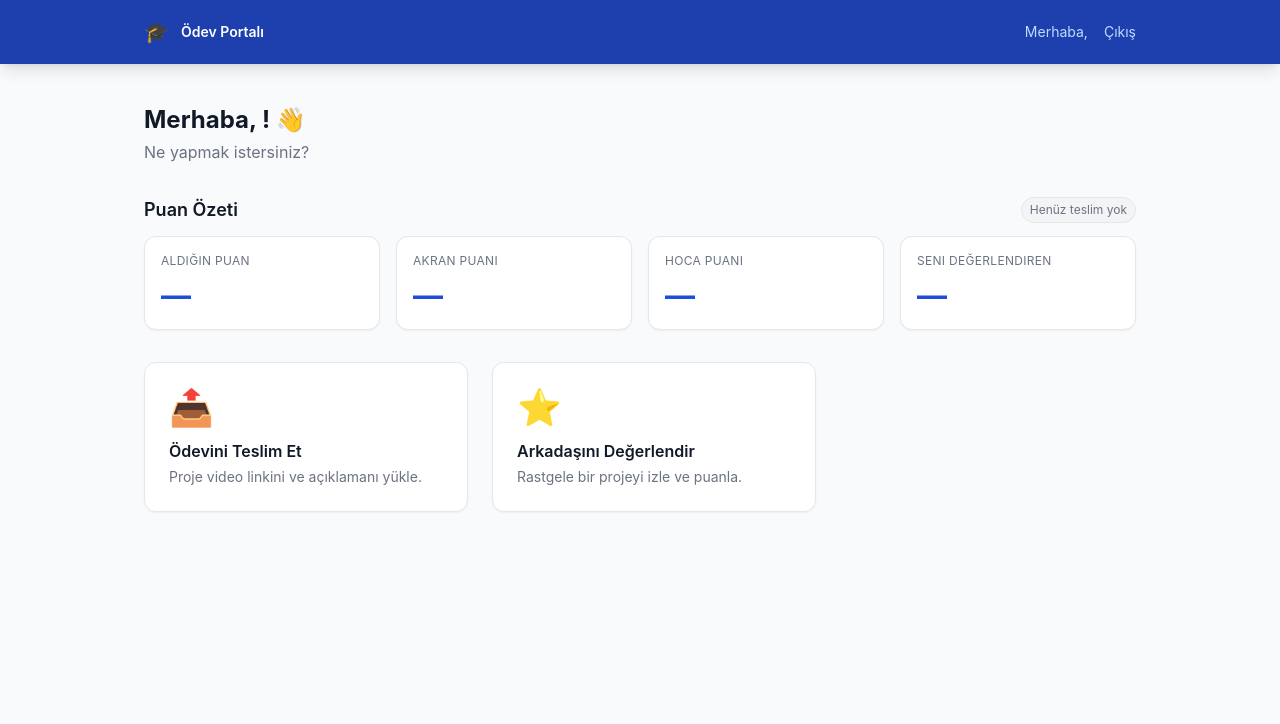
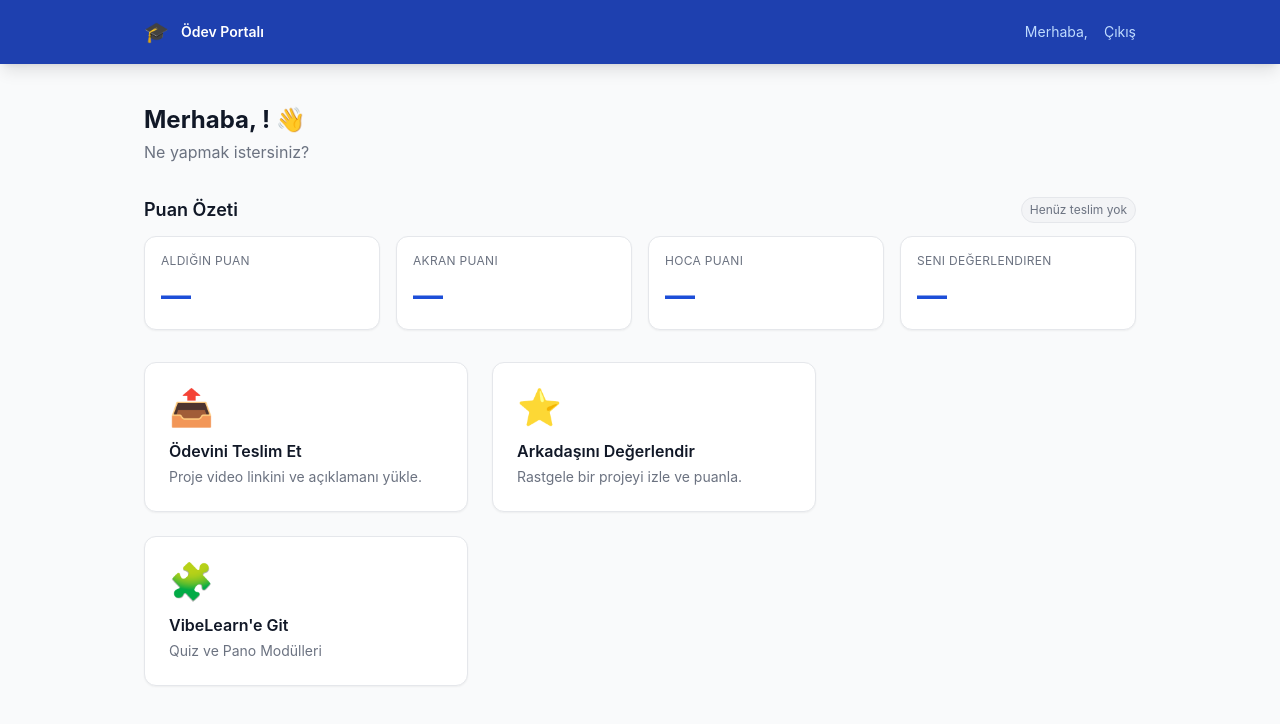
Before and after one commit to zehrazdmr/OdevPortali, a React (Create React App) app in the folder frontend/: page /dashboard in a window 1280 px wide. Shown: the top 724 px of the page. Built offline with nearby package versions, Linux system fonts and the light colour scheme; no server answers; sample sign-in values are in the browser's storage.

Commit message:
Add VibeLearn quick links and SPA fallback

```diff
--- /dev/null
+++ b/frontend/src/components/QuickLinkCard.jsx
@@ -0,0 +1,16 @@
+import React from 'react';
+
+export default function QuickLinkCard({ href, title, description, icon = '↗' }) {
+  return (
+    <a
+      href={href}
+      target="_blank"
+      rel="noreferrer"
+      className="card p-6 text-left hover:shadow-md hover:border-primary-300 transition-all group block"
+    >
+      <div className="text-4xl mb-3">{icon}</div>
+      <h3 className="font-semibold text-gray-900 group-hover:text-primary-700">{title}</h3>
+      <p className="text-sm text-gray-500 mt-1">{description}</p>
+    </a>
+  );
+}
--- a/frontend/src/pages/AdminPanel.jsx
+++ b/frontend/src/pages/AdminPanel.jsx
@@ -2,6 +2,7 @@ import React, { useState, useEffect, useCallback, useMemo } from 'react';
 import { useNavigate } from 'react-router-dom';
 import * as XLSX from 'xlsx';
 import { api } from '../services/api';
+import QuickLinkCard from '../components/QuickLinkCard';
 
 const fmtCount = (v) => (v != null ? String(Number(v)) : '—');
 const fmtScore = (v) => {
@@ -64,6 +65,12 @@ export default function AdminPanel() {
         ? { key, direction: curr.direction === 'asc' ? 'desc' : 'asc' }
         : { key, direction: 'desc' }
     ));
+  };
+
+  const getStatusSortValue = (student) => {
+    if (!student?.isRegistered) return 0;
+    if (!student?.Submission) return 1;
+    return 2;
   };
 
   const fetchData = useCallback(async () => {
@@ -335,8 +342,12 @@ export default function AdminPanel() {
     };
 
     return [...filteredStudents].sort((a, b) => {
-      const av = getSortValue(a[sortConfig.key]);
-      const bv = getSortValue(b[sortConfig.key]);
+      const av = sortConfig.key === 'status'
+        ? getStatusSortValue(a)
+        : getSortValue(a[sortConfig.key]);
+      const bv = sortConfig.key === 'status'
+        ? getStatusSortValue(b)
+        : getSortValue(b[sortConfig.key]);
       const aMissing = av == null;
       const bMissing = bv == null;
 
@@ -376,6 +387,17 @@ export default function AdminPanel() {
       </header>
 
       <div className="max-w-7xl mx-auto px-4 py-6 space-y-6">
+
+        <div className="flex justify-end">
+          <div className="w-full max-w-sm">
+            <QuickLinkCard
+              href="https://selakademi.tr/quiz"
+              title="VibeLearn'e Git"
+              description="Quiz ve Pano Modülleri"
+              icon="🧩"
+            />
+          </div>
+        </div>
 
         {/* Üst kart satırı */}
         <div className="grid grid-cols-1 md:grid-cols-3 gap-4">
@@ -496,7 +518,11 @@ export default function AdminPanel() {
                   <th className="px-3 py-3 text-center w-10">#</th>
                   <th className="px-4 py-3 text-left">Öğrenci No</th>
                   <th className="px-4 py-3 text-left">Ad Soyad</th>
-                  <th className="px-4 py-3 text-left">Durum</th>
+                  <th className="px-4 py-3 text-left">
+                    <button type="button" onClick={() => handleSort('status')} className="inline-flex w-full items-center justify-start gap-1">
+                      <span>Durum</span><span className="text-[10px]">{sortConfig.key === 'status' ? (sortConfig.direction === 'asc' ? '▲' : '▼') : ''}</span>
+                    </button>
+                  </th>
                   <th className="px-4 py-3 text-right">
                     <button type="button" onClick={() => handleSort('alinan_ortalama')} className="inline-flex w-full items-center justify-end gap-1">
                       <span>Aldığı Ortalama</span><span className="text-[10px]">{sortConfig.key === 'alinan_ortalama' ? (sortConfig.direction === 'asc' ? '▲' : '▼') : ''}</span>
--- a/frontend/src/pages/Dashboard.jsx
+++ b/frontend/src/pages/Dashboard.jsx
@@ -1,6 +1,7 @@
 import React, { useState, useEffect } from 'react';
 import { useNavigate } from 'react-router-dom';
 import { api } from '../services/api';
+import QuickLinkCard from '../components/QuickLinkCard';
 
 const fmtCount = (value) => (value != null ? String(Number(value)) : '—');
 const fmtScore = (value) => {
@@ -188,6 +189,13 @@ export default function Dashboard() {
             <h3 className="font-semibold text-gray-900 group-hover:text-primary-700">Arkadaşını Değerlendir</h3>
             <p className="text-sm text-gray-500 mt-1">Rastgele bir projeyi izle ve puanla.</p>
           </button>
+
+          <QuickLinkCard
+            href="https://selakademi.tr/quiz"
+            title="VibeLearn'e Git"
+            description="Quiz ve Pano Modülleri"
+            icon="🧩"
+          />
         </div>
       </main>
 
```
Also changed, not shown: 1 other file (tests, documents, lock files or other folders).
